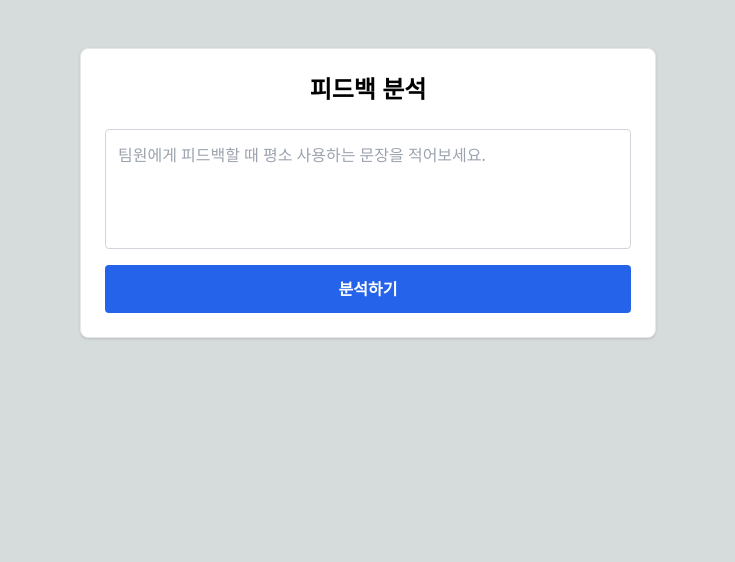
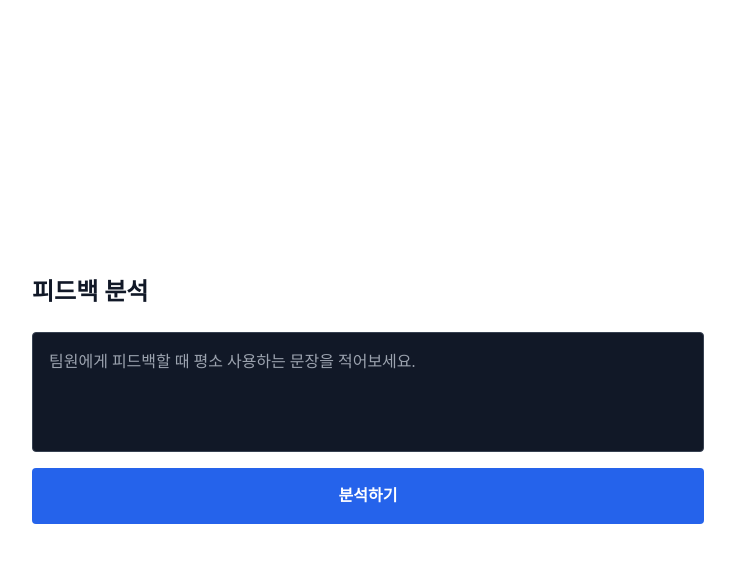
Before and after one commit to PARKCHANGSUN85/feedback, a Next.js app: page / in a window 1280 px wide. Shown: the top 562 px of the page, without its empty margins (272-1007 px from the left). Built offline with nearby package versions, Linux system fonts and the light colour scheme.

Commit message:
Update UI with dark theme and new layout

```diff
--- a/app/globals.css
+++ b/app/globals.css
@@ -3,20 +3,29 @@
 @tailwind utilities;
 
 :root {
-  --foreground-rgb: 0, 0, 0;
-  --background-start-rgb: 214, 219, 220;
-  --background-end-rgb: 255, 255, 255;
-}
-
-@media (prefers-color-scheme: dark) {
-  :root {
-    --foreground-rgb: 255, 255, 255;
-    --background-start-rgb: 0, 0, 0;
-    --background-end-rgb: 0, 0, 0;
-  }
+  --background: #000000;
+  --text: #ffffff;
+  --accent: #3b82f6;
+  --result-bg: #1a1a1a;
+  --result-text: #e5e5e5;
 }
 
 body {
-  color: rgb(var(--foreground-rgb));
-  background: rgb(var(--background-start-rgb));
+  background-color: var(--background);
+  color: var(--text);
+  min-height: 100vh;
+  display: flex;
+  flex-direction: column;
+  align-items: center;
+  justify-content: center;
+  padding: 20px;
 }
+
+@layer base {
+  html {
+    font-family: var(--font-inter), system-ui, sans-serif;
+  }
+  code {
+    font-family: var(--font-roboto-mono), monospace;
+  }
+}
--- a/app/layout.tsx
+++ b/app/layout.tsx
@@ -3,13 +3,13 @@ import type { Metadata } from "next";
 import { Inter, Roboto_Mono } from "next/font/google";
 import "./globals.css";
 
-const geistSans = Inter({
-  variable: "--font-geist-sans",
+const inter = Inter({
+  variable: "--font-inter",
   subsets: ["latin"],
 });
 
-const geistMono = Roboto_Mono({
-  variable: "--font-geist-mono",
+const robotoMono = Roboto_Mono({
+  variable: "--font-roboto-mono",
   subsets: ["latin"],
 });
 
@@ -26,7 +26,7 @@ export default function RootLayout({
   return (
     <html lang="en">
       <body
-        className={`${geistSans.variable} ${geistMono.variable} antialiased`}
+        className={`${inter.variable} ${robotoMono.variable} min-h-screen bg-white text-gray-900 antialiased`}
       >
         {children}
       </body>
--- a/components/FeedbackInput.jsx
+++ b/components/FeedbackInput.jsx
@@ -10,12 +10,10 @@ const FeedbackInput = () => {
 
   const handleSubmit = async (e) => {
     e.preventDefault();
-    console.log('handleSubmit called'); // 디버그용 추가
-
     setIsLoading(true);
     setResultText('');
-try{
-    const data = await gptFeedbackAction(feedbackText);
+    try {
+      const data = await gptFeedbackAction(feedbackText);
       if (data.result) {
         setResultText(data.result);
       } else {
@@ -25,35 +23,38 @@ try{
       console.error('API 호출 오류:', error);
       setResultText('오류가 발생했습니다.');
     }
-
     setIsLoading(false);
   };
 
   return (
-    <div className="max-w-xl mx-auto mt-12 p-6 border border-gray-200 rounded-lg shadow bg-white">
-      <h2 className="text-2xl font-bold text-center mb-6">피드백 분석</h2>
+    <div className="w-full max-w-2xl">
+      <h2 className="text-2xl font-bold mb-6 text-left">피드백 분석</h2>
       <form onSubmit={handleSubmit} className="flex flex-col gap-4">
         <textarea
           value={feedbackText}
           onChange={(e) => setFeedbackText(e.target.value)}
           placeholder="팀원에게 피드백할 때 평소 사용하는 문장을 적어보세요."
-          className="resize-none p-3 text-base leading-relaxed rounded border border-gray-300 focus:outline-none focus:ring-2 focus:ring-blue-400 min-h-[120px]"
+          className="w-full p-4 text-base leading-relaxed rounded border border-gray-700 bg-gray-900 text-white placeholder-gray-400 focus:outline-none focus:ring-2 focus:ring-blue-500 min-h-[120px] resize-none"
         />
         <button
           type="submit"
-          className="py-3 px-6 text-base font-semibold bg-blue-600 text-white rounded hover:bg-blue-700 transition-colors disabled:bg-gray-400"
+          className="w-full py-4 text-base font-semibold bg-blue-600 text-white rounded hover:bg-blue-700 transition-colors disabled:bg-gray-700"
           disabled={isLoading}
         >
           {isLoading ? '분석 중...' : '분석하기'}
         </button>
       </form>
       {isLoading ? (
-        <p className="text-center mt-6 italic text-gray-500">로딩 중...</p>
+        <p className="text-center mt-4 text-gray-400">로딩 중...</p>
       ) : (
-        resultText && <div className="mt-8 p-4 border border-gray-100 bg-gray-50 rounded text-gray-800 whitespace-pre-line">{resultText}</div>
+        resultText && (
+          <div className="mt-4 p-4 rounded bg-gray-900 text-gray-200 whitespace-pre-line">
+            {resultText}
+          </div>
+        )
       )}
     </div>
   );
 };
 
-export default FeedbackInput; // 반드시 필요!
+export default FeedbackInput;
--- a/package.json
+++ b/package.json
@@ -18,11 +18,11 @@
     "@types/node": "^20",
     "@types/react": "^18",
     "@types/react-dom": "^18",
-    "autoprefixer": "^10.0.1",
+    "autoprefixer": "^10.4.17",
     "eslint": "^8",
     "eslint-config-next": "14.1.0",
-    "postcss": "^8",
-    "tailwindcss": "^3.3.0",
+    "postcss": "^8.4.35",
+    "tailwindcss": "^3.4.1",
     "typescript": "^5"
   }
 }
```
